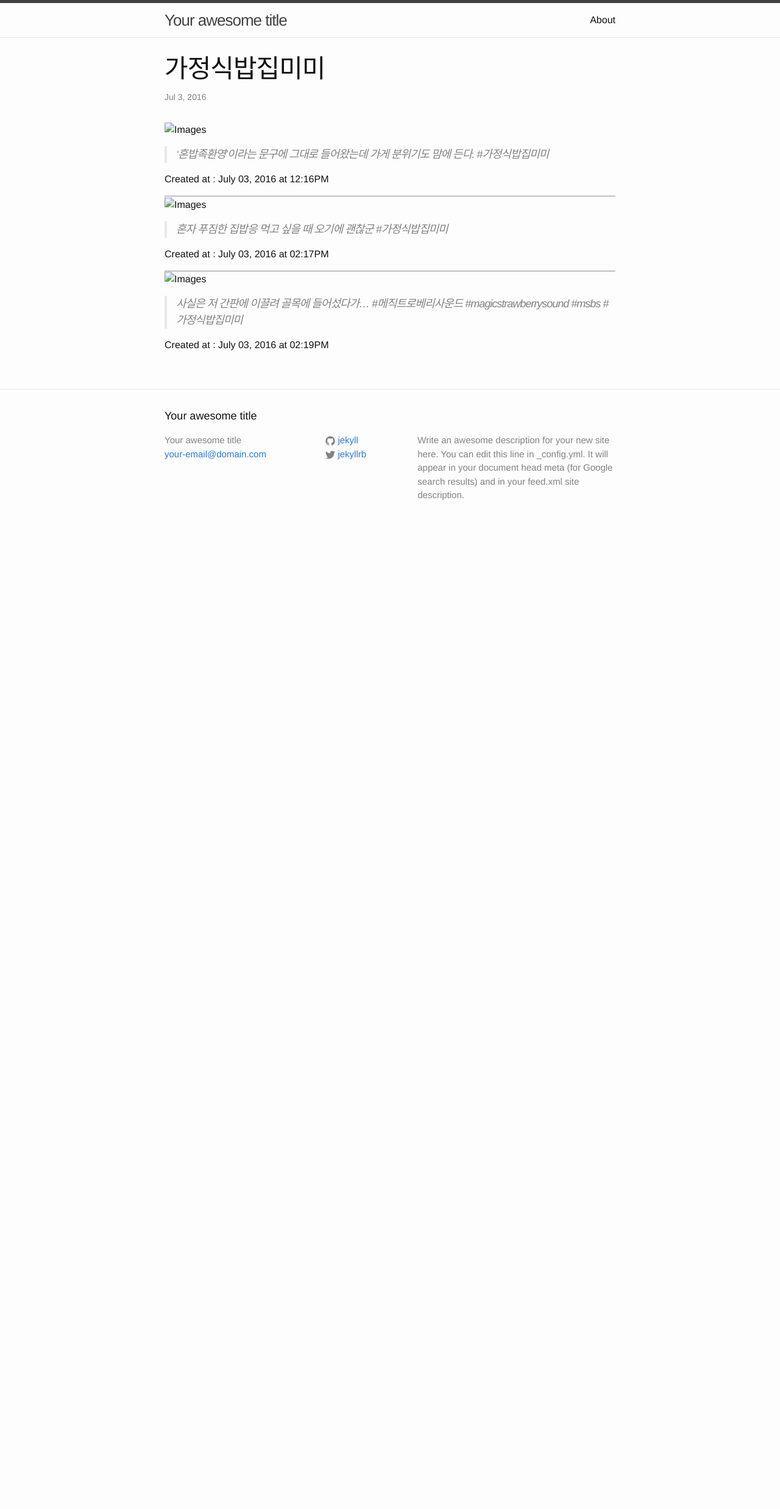
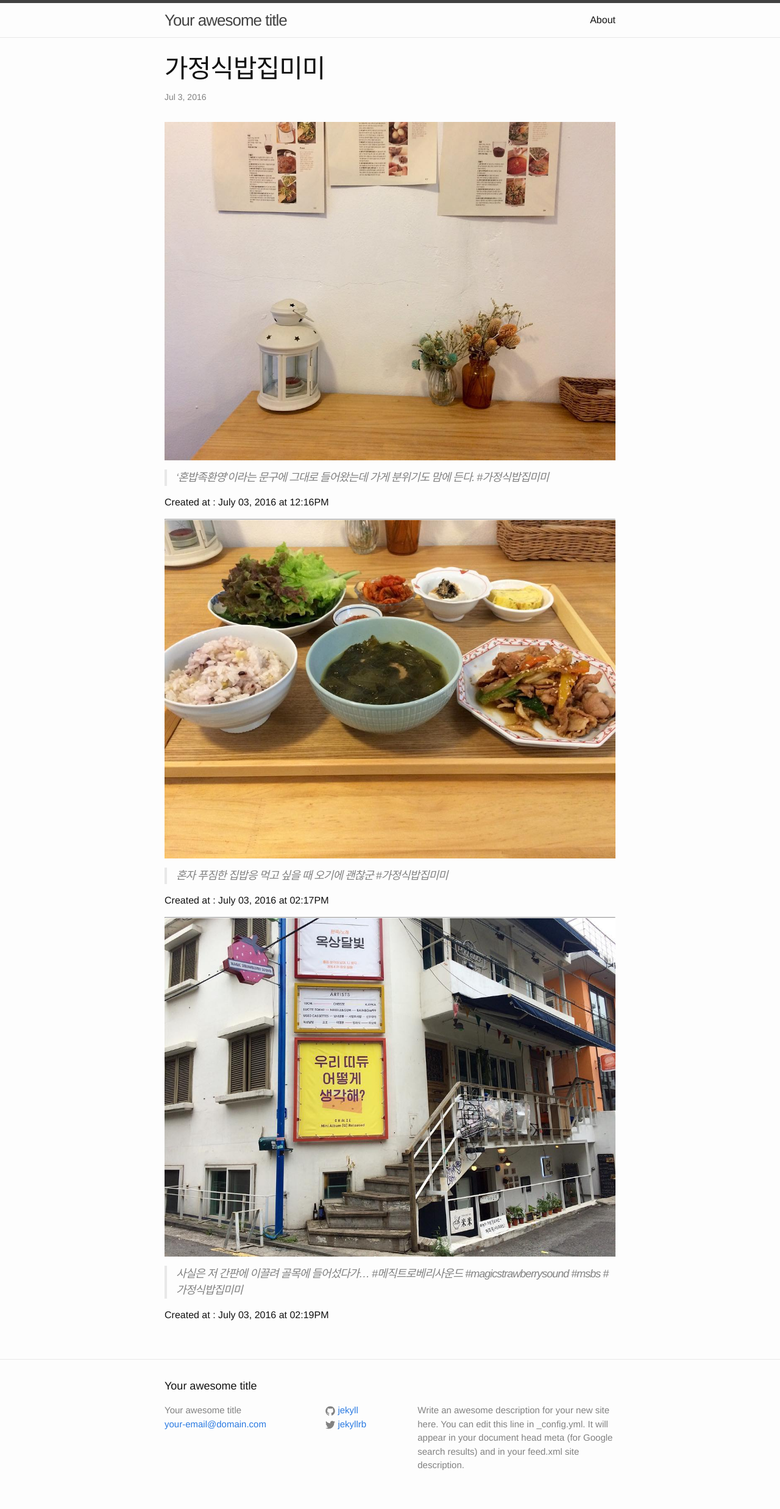
Before and after one commit to ley250/blog, a Jekyll site: the page built from _posts/2016-07-03-restaurant-mimi.md, in a window 1280 px wide. Shown: the whole page at 61% size. Built offline with Jekyll 4.4.1, drawn with Linux system fonts in a browser that asks for light colours; before the commit the page ends 900 px from its top, so only the background shows below that.

Commit message:
edit post 2016/07/17 17:00

```diff
--- a/_posts/2016-07-03-restaurant-mimi.md
+++ b/_posts/2016-07-03-restaurant-mimi.md
@@ -1,10 +1,12 @@
 ---
+
 layout: "post"
 title: "가정식밥집미미"
 date: "2016-07-03 12:16"
+
 ---
 
-![Images](/media/2016/07/13556772_267639106933959_691871844_n.jpg)
+![Images]({{ site.baseurl }}/media/2016/07/13556772_267639106933959_691871844_n.jpg)
 
 > '혼밥족환영'이라는 문구에 그대로 들어왔는데 가게 분위기도 맘에 든다. #가정식밥집미미
 
@@ -12,7 +14,7 @@ Created at : July 03, 2016 at 12:16PM
 
 ---
 
-![Images](/media/2016/07/13549396_659681064196395_1348902516_n.jpg)
+![Images]({{ site.baseurl }}/media/2016/07/13549396_659681064196395_1348902516_n.jpg)
 
 > 혼자 푸짐한 집밥응 먹고 싶을 때 오기에 괜찮군 #가정식밥집미미
 
@@ -20,7 +22,7 @@ Created at : July 03, 2016 at 02:17PM
 
 ---
 
-![Images](/media/2016/07/13597751_146599025763117_949636529_n.jpg)
+![Images]({{ site.baseurl }}/media/2016/07/13597751_146599025763117_949636529_n.jpg)
 
 > 사실은 저 간판에 이끌려 골목에 들어섰다가... #메직트로베리사운드 #magicstrawberrysound #msbs #가정식밥집미미
 
```
Also changed, not shown: _posts/2016-07-02-brooklynpig.md (+3 -1 lines), _posts/2016-07-03-isltoktok-horoyoi.md (+4 -2 lines), media/2016/07/13534246_265340480491507_1613092655_n.jpg (added), media/2016/07/13549396_659681064196395_1348902516_n.jpg (added), media/2016/07/13551585_1734603016809741_1398587036_n.jpg (added), media/2016/07/13556772_267639106933959_691871844_n.jpg (added), media/2016/07/13597751_146599025763117_949636529_n.jpg (added), media/2016/07/IMG_8739.JPG (added).
